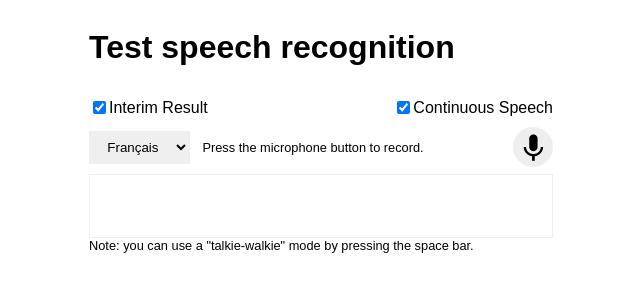
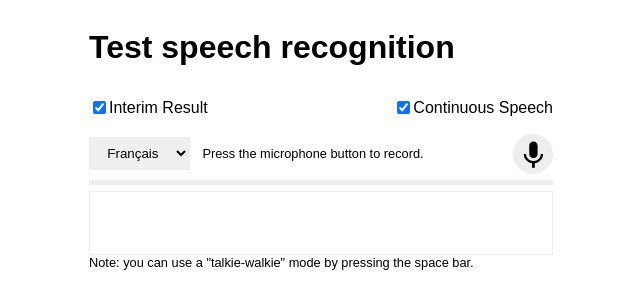
Before and after one commit to jlguenego/aspeech, an Angular app: page / in a window 1280 px wide. Shown: the top 308 px of the page, without its empty margins (319-959 px from the left). Built offline with nearby package versions, Linux system fonts and the light colour scheme.

Commit message:
introduce the confidence level

```diff
--- a/src/app/speech-test/speech-test.component.html
+++ b/src/app/speech-test/speech-test.component.html
@@ -38,6 +38,9 @@
 
         </button>
       </div>
+      <div class="confidence"><div class="level"
+        [style.width]="confidenceLevel + '%'"
+        [style.background]="(confidenceLevel > 90) ? 'green' : (confidenceLevel > 80) ? 'orange': 'red'"></div></div>
       <div class="textarea">
         <div class="interim">{{interimTranscript}}</div>
         <div class="final">{{finalTranscript}}</div>
--- a/src/app/speech-test/speech-test.component.scss
+++ b/src/app/speech-test/speech-test.component.scss
@@ -2,6 +2,7 @@
   display: flex;
   align-items: center;
   justify-content: space-between;
+  margin-bottom: 0.4em;
 
   label {
     display: flex;
@@ -22,6 +23,7 @@ button.microphone {
   width: 3em;
   height: 3em;
   overflow: hidden;
+
   .material-icons {
     font-size: 2.5em;
   }
@@ -57,8 +59,18 @@ button.microphone {
   }
 }
 
+.confidence {
+  height: 0.3em;
+  background: #eee;
+  margin-bottom: 0.4em;
+
+  .level {
+    height: 100%;
+    background: black;
+  }
+}
+
 .textarea {
-  margin-top: 0.4em;
   border: 0.1em solid #eee;
   width: 100%;
   min-height: 4em;
@@ -68,6 +80,7 @@ button.microphone {
   flex-grow: 1;
   font-size: 0.8em;
   padding-left: 1em;
+
   .error {
     color: red;
   }
--- a/src/app/speech-test/speech-test.component.ts
+++ b/src/app/speech-test/speech-test.component.ts
@@ -40,6 +40,8 @@ export class SpeechTestComponent implements OnInit {
   isListening = false;
   ignoreOnEnd = false;
 
+  confidenceLevel = 0;
+
   constructor(private app: ApplicationRef) { }
 
   ngOnInit() {
@@ -68,12 +70,13 @@ export class SpeechTestComponent implements OnInit {
         const result: SpeechRecognitionResult = results[i];
         // settings with only 1 alternative.
         const alternative: SpeechRecognitionAlternative = result[0];
+        this.confidenceLevel = alternative.confidence * 100;
         if (result.isFinal) {
           this.finalTranscript += alternative.transcript;
-          console.log('this.finalTranscript', i, this.finalTranscript);
+          console.log('this.finalTranscript', i, this.finalTranscript, alternative.confidence);
         } else {
           this.interimTranscript += alternative.transcript;
-          console.log('this.interimTranscript', i, this.interimTranscript);
+          console.log('this.interimTranscript', i, this.interimTranscript, '|confidence:', alternative.confidence);
         }
       }
       this.app.tick();
```
